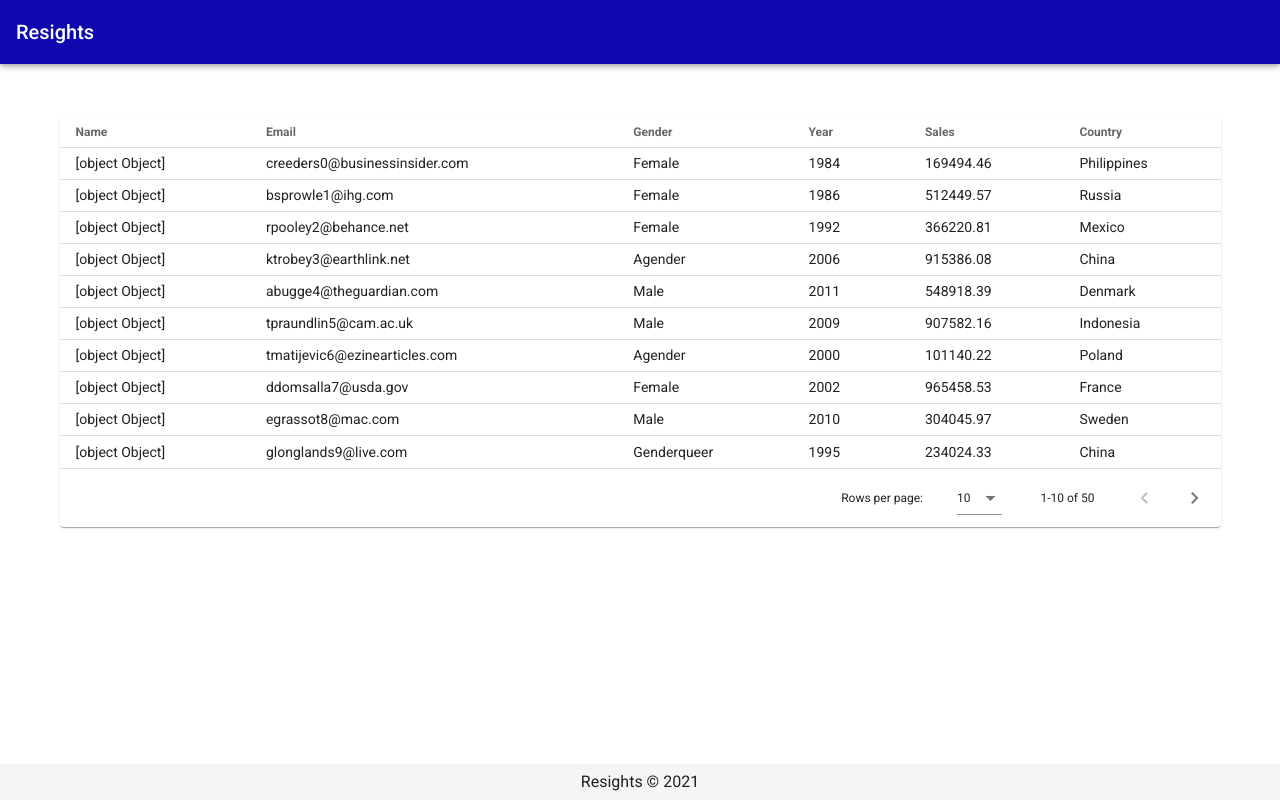
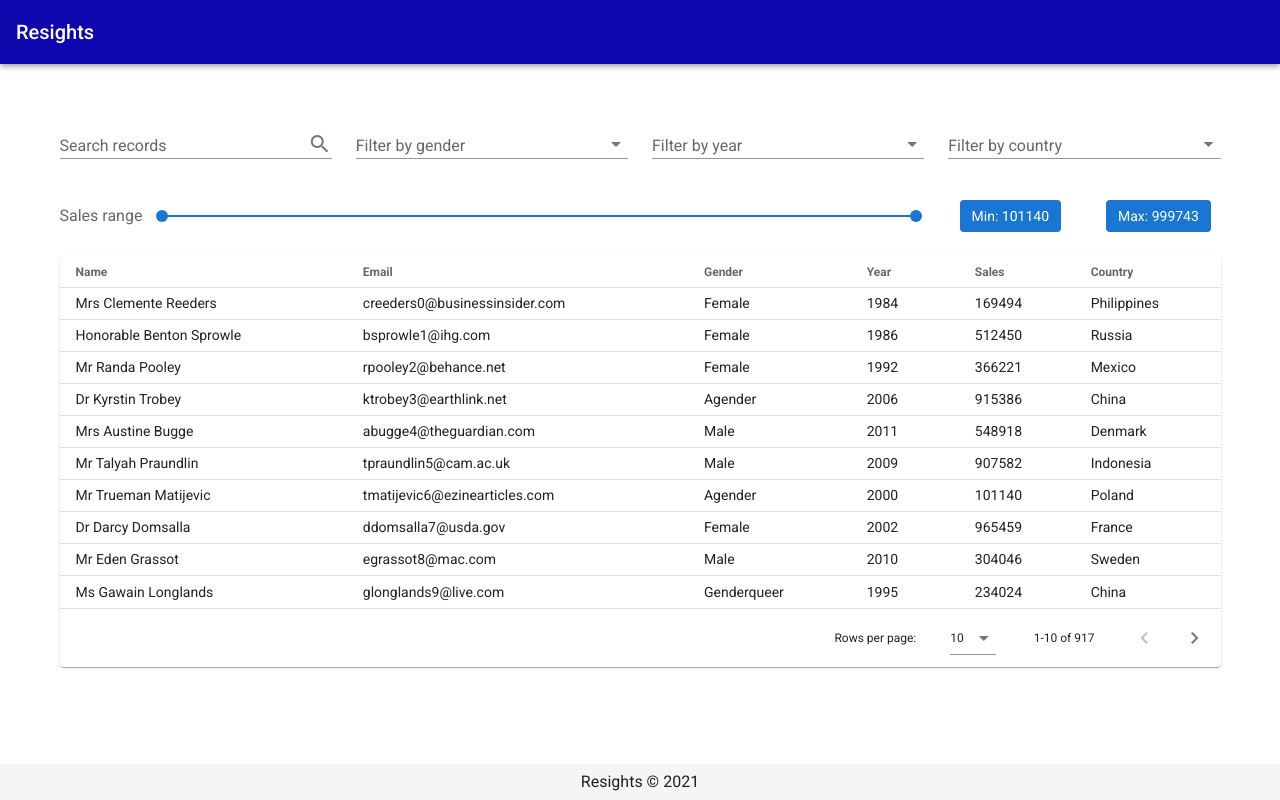
Before and after one commit to resights/test, a Nuxt app: page / in a window 1280 px wide. Built offline with nearby package versions, Linux system fonts and the light colour scheme.

Commit message:
Created filters for datatable and added server side pagination.

```diff
--- a/components/DataTable.vue
+++ b/components/DataTable.vue
@@ -1,24 +1,44 @@
-<template lang="pug">
-  v-data-table(
+<template>
+  <v-row>
+    <v-col>
+      <v-data-table
         :headers="headers"
         :items="items"
-    item-key="email"
-    dense
-  ).elevation-1.mt-10
+        :options.sync="options"
+        :server-items-length="total"
+        :loading="loading"
+        dense class="elevation-1"
+      >
+        <template #item.user="{ item }">
+          {{ item.user.title }} {{ item.user.first_name }} {{ item.user.last_name }}
+        </template>
+        <template #item.sales="{ item }">
+          {{ Math.round(item.sales) }}
+        </template>
+      </v-data-table>
+    </v-col>
+  </v-row>
 </template>
 
 <script>
   export default {
-  props: ['headers', 'items'],
+    props: ['headers', 'items', 'loading', 'total'],
     data() {
       return {
-
+        options: {}
       }
-  }
+    },
+    watch: {
+      options: {
+        handler () {
+          this.$emit('fetch')
+        },
+        deep: true,
+      },
+    },
   }
 </script>
 
 <style lang="sass" scoped>
-  .v-data-table
-    max-width: 100%
+
 </style>
--- /dev/null
+++ b/components/Filters.vue
@@ -0,0 +1,150 @@
+<template>
+  <v-row class="mt-10">
+    <v-col cols="6" sm="3">
+      <v-text-field
+        v-model="search"
+        append-icon="mdi-magnify"
+        label="Search records"
+        single-line
+        clearable
+        hide-details
+        dense
+        @input="searchRecords"
+      ></v-text-field>
+    </v-col>
+    <v-col cols="6" sm="3">
+      <v-select
+        v-model="filters.gender"
+        :items="filterOptions.gender"
+        label="Filter by gender"
+        @change="setFilters"
+        clearable
+        dense
+      ></v-select>
+    </v-col>
+    <v-col cols="6" sm="3">
+      <v-autocomplete
+        v-model="filters.year"
+        :items="filterOptions.year"
+        label="Filter by year"
+        @change="setFilters"
+        auto-select-first
+        clearable
+        dense
+      ></v-autocomplete>
+    </v-col>
+    <v-col cols="6" sm="3">
+      <v-autocomplete
+        v-model="filters.country"
+        :items="filterOptions.country"
+        label="Filter by country"
+        @change="setFilters"
+        auto-select-first
+        clearable
+        dense
+      ></v-autocomplete>
+    </v-col>
+    <v-col cols="12" sm="9">
+      <v-range-slider
+        label="Sales range"
+        v-model="salesRange"
+        @change="setFilters"
+        :min="min"
+        :max="max"
+        dense
+        hide-details
+      ></v-range-slider>
+    </v-col>
+    <v-col cols="12" sm="3">
+      <v-row>
+        <v-col cols="6" class="d-flex justify-center"><v-chip label color="primary">Min: {{salesRange[0]}}</v-chip></v-col>
+        <v-col cols="6" class="d-flex justify-center" ><v-chip label color="primary">Max: {{salesRange[1]}}</v-chip></v-col>
+      </v-row>
+    </v-col>
+  </v-row>
+</template>
+
+<script>
+  import sales from '~/api/sales.js'
+  export default {
+    name: "Filters",
+    data() {
+      return {
+        sales,
+        search: '',
+        min: 0,
+        max: 1000000,
+        salesRange: [this.min, this.max],
+        filterOptions: {
+          gender: [],
+          year: [],
+          country: [],
+        },
+        filters: {
+          gender: null,
+          year: null,
+          country: null,
+        },
+        selectedFilters: {},
+        debounce: null,
+      }
+    },
+    created() {
+      this.getFilterOptions()
+      this.setRangeData()
+    },
+    methods: {
+      // Get data to populate filters
+      getFilterOptions() {
+        sales.results.forEach(sale => {
+          if (!this.filterOptions.gender.includes(sale.gender)) {
+            this.filterOptions.gender.push(sale.gender)
+          }
+          if (!this.filterOptions.year.includes(sale.year)) {
+            this.filterOptions.year.push(sale.year)
+          }
+          if (!this.filterOptions.country.includes(sale.country)) {
+            this.filterOptions.country.push(sale.country)
+          }
+        })
+        for (const option in this.filterOptions) {
+          this.filterOptions[option].sort()
+        }
+      },
+
+      // Find min and max sales number and set range
+      setRangeData() {
+        this.min = Math.floor(sales.results.reduce((a,b)=>a.sales<b.sales?a:b).sales)
+        this.max = Math.ceil(sales.results.reduce((a,b)=>a.sales>b.sales?a:b).sales)
+        this.salesRange = [this.min, this.max]
+      },
+
+      // Setting filters and fetching data after
+      setFilters() {
+        if (this.filters.gender) this.selectedFilters.gender = this.filters.gender
+        else delete this.selectedFilters.gender
+
+        if (this.filters.year) this.selectedFilters.year = this.filters.year
+        else delete this.selectedFilters.year
+
+        if (this.filters.country) this.selectedFilters.country = this.filters.country
+        else delete this.selectedFilters.country
+
+        this.$emit('reset')
+        this.$emit('fetch')
+      },
+
+      // Adding debounce when user types search text
+      searchRecords() {
+        clearTimeout(this.debounce)
+        this.debounce = setTimeout(() => {
+          this.$emit('fetch')
+        }, 500)
+      },
+    }
+  }
+</script>
+
+<style scoped>
+
+</style>
--- a/pages/index.vue
+++ b/pages/index.vue
@@ -1,32 +1,32 @@
-<template lang="pug">
-  v-container
-    v-row
-      v-col(cols)
-        DataTable(
-          v-if="items.length"
+<template>
+  <v-container>
+    <filters
+      ref="filters"
+      @reset="resetPagination"
+      @fetch="fetchData">
+    </filters>
+    <data-table
+      ref="table"
       :headers="headers"
       :items="items"
-        )
-        v-progress-circular(
-          v-else
-          width="2"
-          color="rs__primary"
-          indeterminate
-        ).mx-auto
+      :total="total"
+      :loading="loading"
+      @fetch="fetchData">
+    </data-table>
+  </v-container>
 </template>
 
 <script>
-import DataTable from '~/components/DataTable.vue'
   import sales from '~/api/sales.js'
+  import Filters from "../components/Filters";
+  import DataTable from "../components/DataTable";
 
   export default {
-  components: {
-    DataTable
-  },
+    name: 'MainPage',
+    components: { Filters, DataTable },
     data() {
       return {
         sales,
-      items: [],
         headers: [
           { text: 'Name', value: 'user', align: 'start' },
           { text: 'Email', value: 'email' },
@@ -35,27 +35,109 @@ export default {
           { text: 'Sales', value: 'sales' },
           { text: 'Country', value: 'country' },
         ],
+        items: [],
+        total: 0,
+        loading: false,
       }
     },
-  async created() {
-    this.items = await this.fetchData(0, 50)
+    mounted() {
+      this.fetchData()
     },
     methods: {
-    async fetchData(page, size) {
-      const start = page * size
-      await this.delay(3000)
-      return await sales.results.slice(start, start + size)
+      // Fake data fetching
+      async fetchData() {
+        this.loading = true
+        this.getData()
+          .then(res => {
+            this.items = res.items
+            this.total = res.total
+            this.loading = false
+          })
+          .catch(err => {
+            console.log(err)
+          })
       },
-    delay(ms) {
-      return new Promise(resolve => setTimeout(resolve, ms))
+
+      // Fake api call
+      getData() {
+        return new Promise((resolve, reject) => {
+          const { sortBy, sortDesc, page, itemsPerPage } = this.$refs.table.options
+
+          let items = sales.results
+          let total = 0
+
+          items = this.filterItems(items)
+          items = this.searchItems(items)
+
+          total = items.length
+
+          if (!!sortBy && sortBy.length === 1 && sortDesc.length === 1) {
+            items = items.sort((a, b) => {
+              const sortA = a[sortBy[0]]
+              const sortB = b[sortBy[0]]
+
+              if (sortDesc[0]) {
+                if (sortA < sortB) return 1
+                if (sortA > sortB) return -1
+                return 0
+              } else {
+                if (sortA < sortB) return -1
+                if (sortA > sortB) return 1
+                return 0
               }
+            })
           }
+
+          if (itemsPerPage > 0) {
+            items = items.slice((page - 1) * itemsPerPage, page * itemsPerPage)
+          }
+
+          setTimeout(() => {
+            resolve({
+              items,
+              total,
+            })
+          }, 1000)
+        })
+      },
+
+      // Filtering records with selected filters
+      filterItems(items) {
+        let selectedFilters = this.$refs.filters.selectedFilters
+        let salesRange = this.$refs.filters.salesRange
+
+        let filteredItems = items.filter(item => {
+          for (const key of Object.keys(selectedFilters)) {
+            if (selectedFilters[key] !== item[key]) return
+          }
+          return item
+        })
+
+        // Check for records in selected range
+        return filteredItems.filter(item => {
+          return item.sales >= salesRange[0] && item.sales <= salesRange[1] + 1
+        })
+      },
+
+      // Using search text from input to search records from the table
+      searchItems(items) {
+        let search = this.$refs.filters.search
+        let text = !!search ? search.toLowerCase() : ''
+        return items.filter(item => {
+          return item.user.title.toLowerCase().includes(text)
+            || item.user.first_name.toLowerCase().includes(text)
+            || item.user.last_name.toLowerCase().includes(text)
+            || item.email.includes(text)
+        })
+      },
+
+      resetPagination() {
+        this.$refs.table.options.page = 1
+      }
+    },
   }
 </script>
 
 <style lang="sass" scoped>
-.v-progress-circular
-  position: absolute
-  top: 50%
-  left: 50%
+
 </style>
```
Lines whose indentation alone changed are shown as unchanged.
